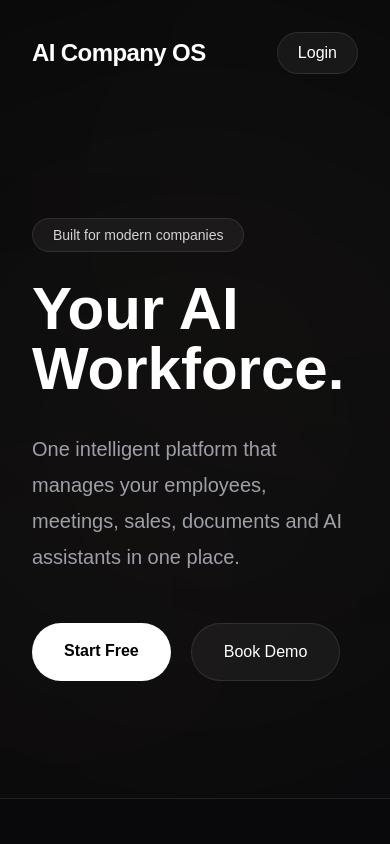
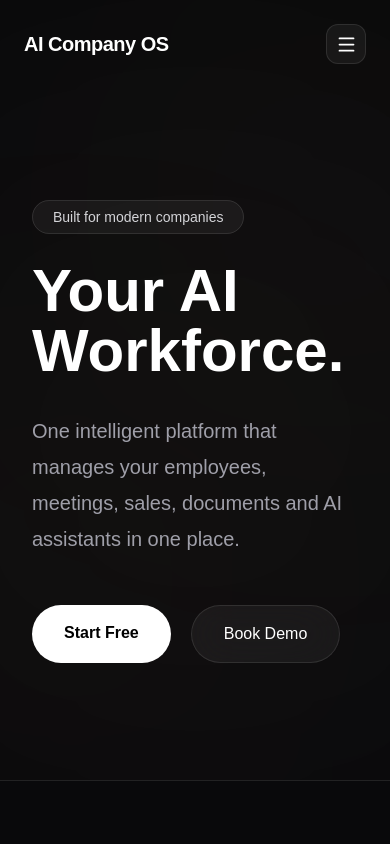
Before and after one commit to alialrawi08/ai-company-os, a Next.js app: page / in a window 390 px wide. Shown: the top 844 px of the page. Built offline with nearby package versions, Linux system fonts and the light colour scheme.

Commit message:
Add functional mobile navigation menu

```diff
--- a/components/Navbar.tsx
+++ b/components/Navbar.tsx
@@ -1,16 +1,75 @@
+"use client";
+
 import Link from "next/link";
+import { useState } from "react";
+import { Menu, X } from "lucide-react";
+
+const links = [
+  { label: "Features", href: "#features" },
+  { label: "Solutions", href: "#solutions" },
+  { label: "Pricing", href: "#pricing" },
+  { label: "Contact", href: "#contact" },
+];
 
 export default function Navbar() {
+  const [open, setOpen] = useState(false);
+
   return (
-    <nav className="relative z-20 mx-auto flex max-w-7xl items-center justify-between px-8 py-8">
-      <Link href="/" className="text-2xl font-bold tracking-tight">AI Company OS</Link>
-      <div className="hidden items-center gap-8 text-sm text-zinc-400 md:flex">
-        <a href="#features" className="transition hover:text-white">Features</a>
-        <a href="#solutions" className="transition hover:text-white">Solutions</a>
-        <a href="#pricing" className="transition hover:text-white">Pricing</a>
-        <a href="#contact" className="transition hover:text-white">Contact</a>
+    <nav className="relative z-30 mx-auto max-w-7xl px-6 py-6 md:px-8 md:py-8">
+      <div className="flex items-center justify-between">
+        <Link href="/" className="text-xl font-bold tracking-tight md:text-2xl" onClick={() => setOpen(false)}>
+          AI Company OS
+        </Link>
+
+        <div className="hidden items-center gap-8 text-sm text-zinc-400 md:flex">
+          {links.map((link) => (
+            <a key={link.href} href={link.href} className="transition hover:text-white">
+              {link.label}
+            </a>
+          ))}
+        </div>
+
+        <div className="hidden md:block">
+          <Link href="/sign-in" className="rounded-full border border-white/10 bg-white/5 px-5 py-2 backdrop-blur-xl transition hover:bg-white hover:text-black">
+            Login
+          </Link>
+        </div>
+
+        <button
+          type="button"
+          aria-label={open ? "Close menu" : "Open menu"}
+          aria-expanded={open}
+          aria-controls="mobile-navigation"
+          onClick={() => setOpen((value) => !value)}
+          className="inline-flex h-10 w-10 items-center justify-center rounded-xl border border-white/10 bg-white/5 text-white md:hidden"
+        >
+          {open ? <X size={21} /> : <Menu size={21} />}
+        </button>
       </div>
-      <Link href="/sign-in" className="rounded-full border border-white/10 bg-white/5 px-5 py-2 backdrop-blur-xl transition hover:bg-white hover:text-black">Login</Link>
+
+      {open && (
+        <div id="mobile-navigation" className="absolute left-6 right-6 top-full mt-2 rounded-2xl border border-white/10 bg-[#111113] p-4 shadow-2xl md:hidden">
+          <div className="flex flex-col">
+            {links.map((link) => (
+              <a
+                key={link.href}
+                href={link.href}
+                onClick={() => setOpen(false)}
+                className="rounded-xl px-4 py-3 text-sm text-zinc-300 transition hover:bg-white/5 hover:text-white"
+              >
+                {link.label}
+              </a>
+            ))}
+            <Link
+              href="/sign-in"
+              onClick={() => setOpen(false)}
+              className="mt-2 rounded-xl bg-white px-4 py-3 text-center text-sm font-semibold text-black"
+            >
+              Login
+            </Link>
+          </div>
+        </div>
+      )}
     </nav>
   );
 }
```
